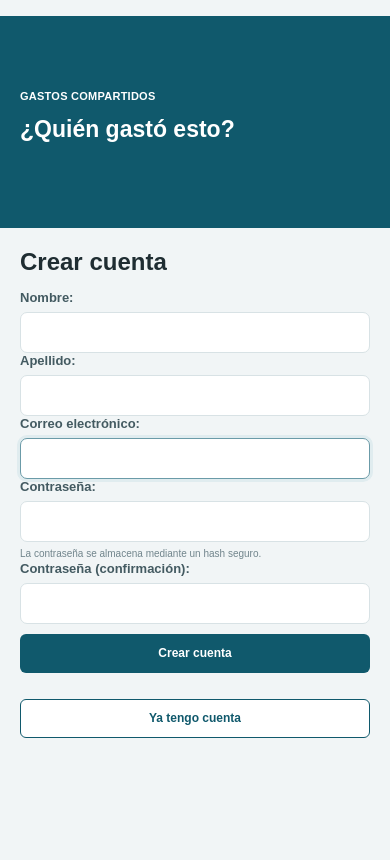
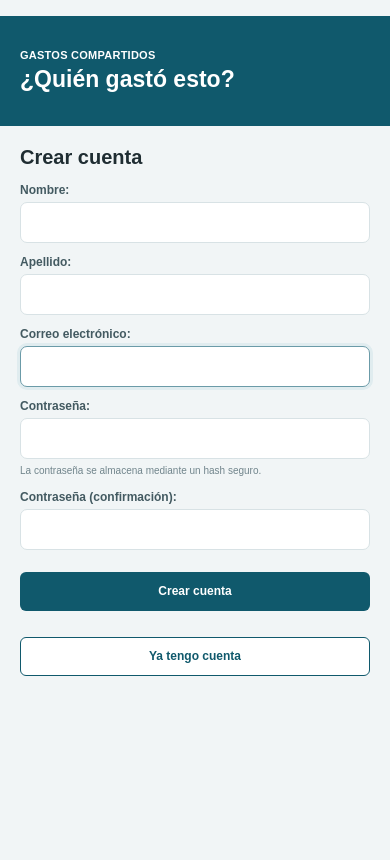
Before and after one commit to Thaliana-maria/Administracion, a Django app: page /registro/ in a window 390 px wide. Run offline with Django 5.2, Linux system fonts and the light colour scheme.

Commit message:
Ajustar distribución y errores de autenticación en móvil

```diff
--- a/static/css/app.css
+++ b/static/css/app.css
@@ -1120,3 +1120,19 @@ tbody tr:last-child td {
     .historial-pagos .fila-pago td[data-etiqueta="Estado"] { width: 100%; color: var(--muted); }
     .historial-pagos .fila-pago td .button { margin: 4px 4px 0 0; }
 }
+
+
+.auth-form .purchase-field { margin-bottom: 12px; }
+.auth-form .purchase-field label { display: block; font-size: 12px; color: #435A61; margin-bottom: 5px; }
+.auth-form .campo-acceso-error input, .auth-form .purchase-field:has(.field-error) input { border-color: #BF4824; }
+.auth-form .field-error { color: #BF4824; }
+.auth-form .help-text { margin-bottom: 4px; }
+@media (max-width: 650px) {
+    .auth-screen { display: flex; flex-direction: column; }
+    .auth-brand, .register-screen .auth-brand { min-height: 110px; padding: 20px; }
+    .auth-brand h1 { margin: 0; font-size: 23px; }
+    .auth-kicker { margin-bottom: 6px; }
+    .auth-side { flex: 1; padding: 20px; }
+    .auth-form { width: 100%; max-width: 420px; }
+    .auth-form h2 { font-size: 20px; margin-bottom: 14px; }
+}
```
